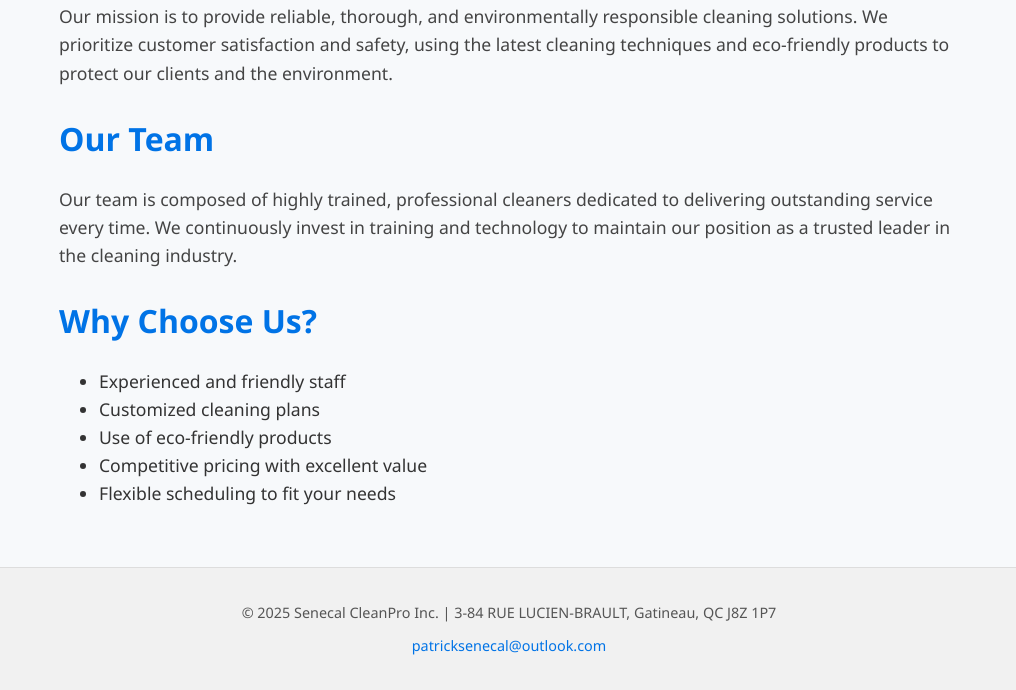
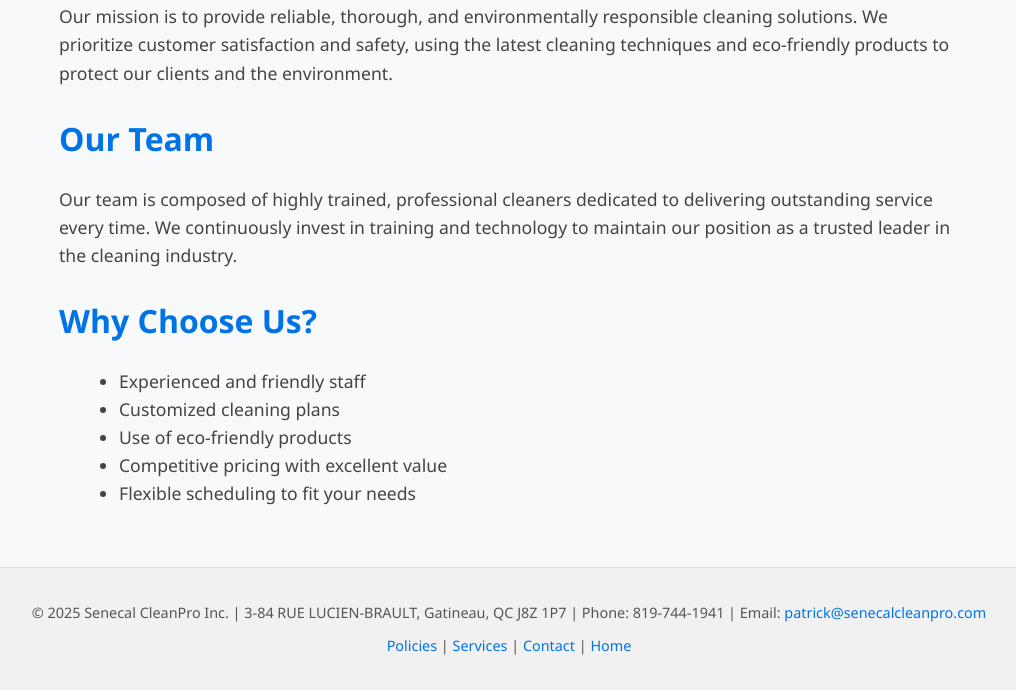
Before and after one commit to hoymac/Senecal, a plain HTML site: page about.html in a window 1280 px wide. Shown: the part 663-1353 px from the top of the page, without its empty margins (131-1147 px from the left). Drawn offline with Linux system fonts and the light colour scheme.

Commit message:
Update about.html

```diff
--- a/about.html
+++ b/about.html
@@ -80,6 +80,11 @@
       margin-bottom: 20px;
       color: #444;
     }
+    main ul {
+      margin-left: 20px;
+      color: #444;
+      margin-bottom: 20px;
+    }
     footer {
       background: #f1f1f1;
       text-align: center;
@@ -140,8 +145,13 @@
   </main>
 
   <footer>
-    <p>© 2025 Senecal CleanPro Inc. | 3-84 RUE LUCIEN-BRAULT, Gatineau, QC J8Z 1P7</p>
-    <p><a href="mailto:patricksenecal@outlook.com">patricksenecal@outlook.com</a></p>
+    <p>© 2025 Senecal CleanPro Inc. | 3-84 RUE LUCIEN-BRAULT, Gatineau, QC J8Z 1P7 | Phone: 819-744-1941 | Email: <a href="mailto:patrick@senecalcleanpro.com">patrick@senecalcleanpro.com</a></p>
+    <p>
+      <a href="policies.html">Policies</a> |
+      <a href="services.html">Services</a> |
+      <a href="contact.html">Contact</a> |
+      <a href="index.html">Home</a>
+    </p>
   </footer>
 </body>
 </html>
```
